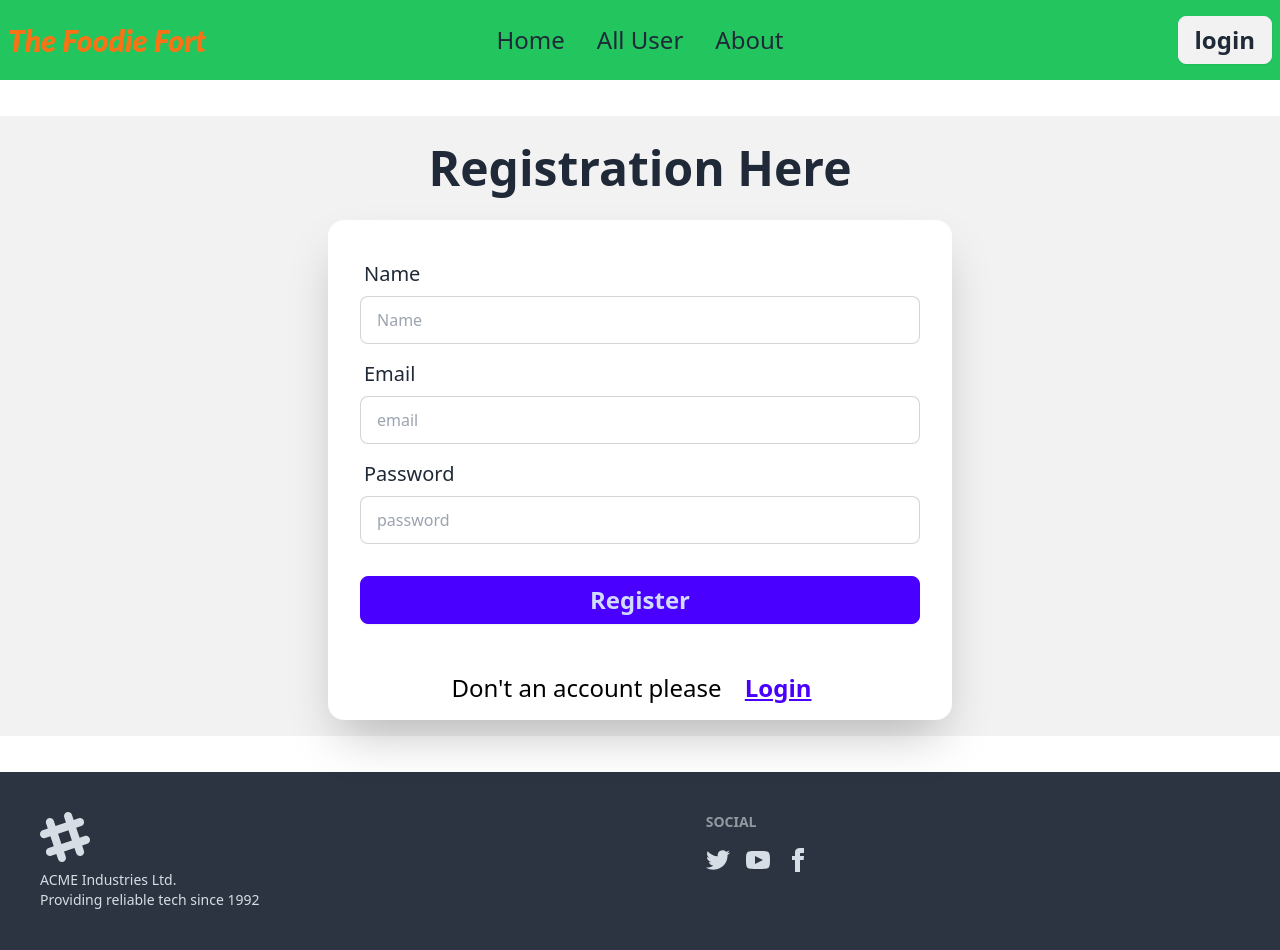
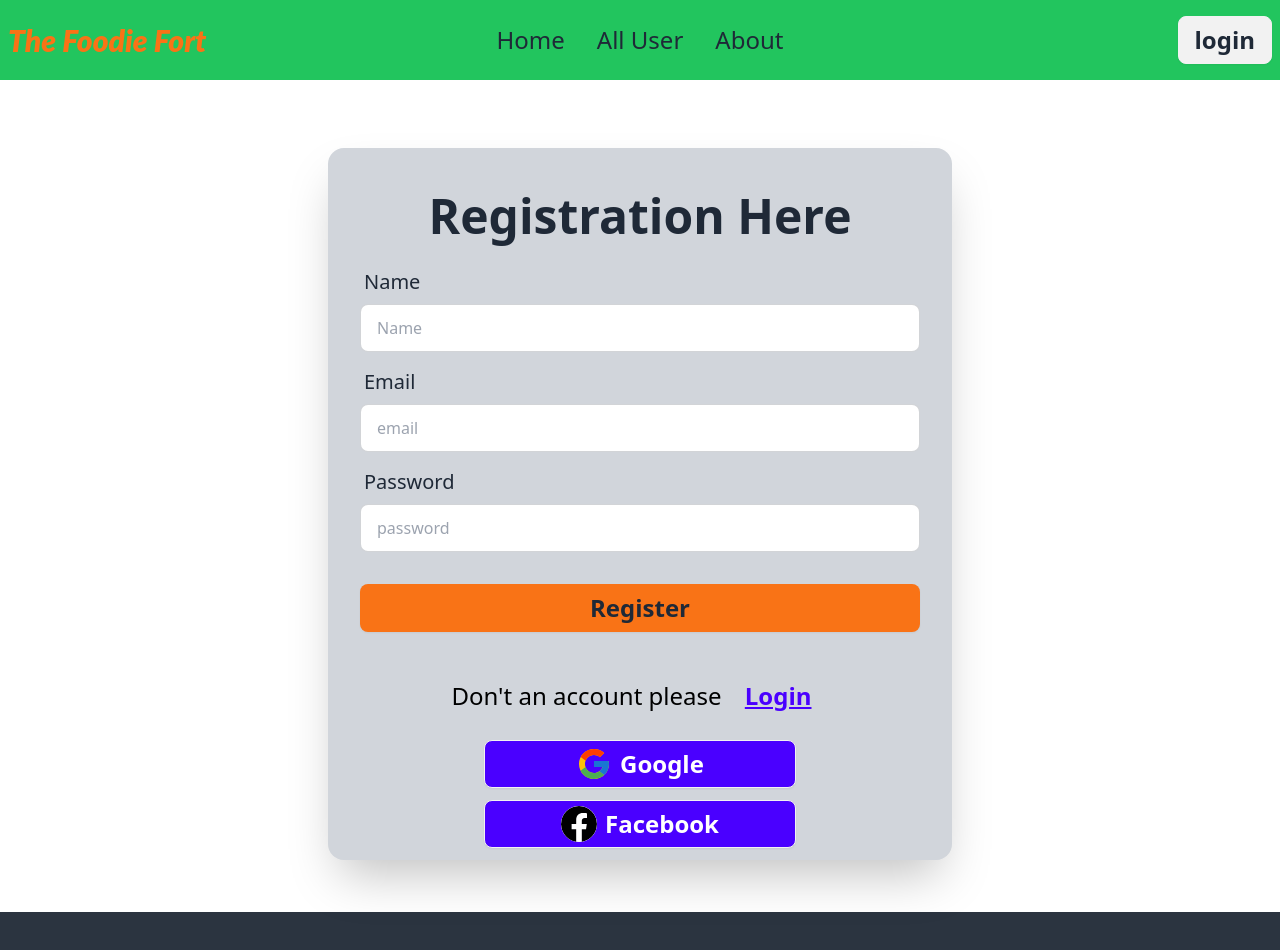
Before and after one commit to AtiqurRahmanAtik/The-Foodie-Fort-Client, a React (Vite) app: page /register in a window 1280 px wide. Shown: the top 950 px of the page. Built offline with nearby package versions, Linux system fonts and the light colour scheme.

Commit message:
google register complete

```diff
--- a/package.json
+++ b/package.json
@@ -15,10 +15,14 @@
     "axios": "^1.7.7",
     "dotenv": "^16.4.5",
     "express": "^4.21.1",
+    "firebase": "^11.0.1",
     "mongodb": "^6.10.0",
     "react": "^18.3.1",
     "react-dom": "^18.3.1",
-    "react-router-dom": "^6.27.0"
+    "react-hook-form": "^7.53.1",
+    "react-icons": "^5.3.0",
+    "react-router-dom": "^6.27.0",
+    "sweetalert2": "^11.14.5"
   },
   "devDependencies": {
     "@eslint/js": "^9.13.0",
--- /dev/null
+++ b/src/Components/AuthContext/AuthContext.jsx
@@ -0,0 +1,36 @@
+import { createUserWithEmailAndPassword, signInWithPopup } from "firebase/auth";
+import { createContext, useState } from "react";
+import { auth } from "../Firebase/Firebase.confi";
+import { GoogleAuthProvider } from "firebase/auth";
+
+   export const  authProvider= createContext(null);
+
+
+   const AuthContext = ({children }) => {
+
+    const GoogleProvider = new GoogleAuthProvider();
+
+    const [user,SetUser] = useState('');
+    // const [loader,setLoader] = useState(false);
+
+    // google Register
+    const googleSingUP = () =>{
+
+        return signInWithPopup(auth, GoogleProvider)
+    }
+
+    const authInfo = {
+        user,
+
+        googleSingUP,
+
+    }
+
+    return (
+        <authProvider.Provider value={authInfo}>
+            {children}
+        </authProvider.Provider>
+    );
+};
+
+export default AuthContext;
--- /dev/null
+++ b/src/Components/Firebase/Firebase.confi.js
@@ -0,0 +1,20 @@
+// Import the functions you need from the SDKs you need
+import { initializeApp } from "firebase/app";
+import { getAuth } from "firebase/auth";
+// TODO: Add SDKs for Firebase products that you want to use
+// https://firebase.google.com/docs/web/setup#available-libraries
+
+// Your web app's Firebase configuration
+const firebaseConfig = {
+  apiKey:import.meta.env.VITE_apiKey,
+  authDomain:import.meta.env.VITE_authDomain,
+  projectId: import.meta.env.VITE_projectId,
+  storageBucket:import.meta.env.VITE_storageBucket,
+  messagingSenderId: import.meta.env.VITE_messagingSenderId,
+  appId:import.meta.env.VITE_appId
+};
+
+// Initialize Firebase
+const app = initializeApp(firebaseConfig);
+// Initialize Firebase Authentication and get a reference to the service
+export const auth = getAuth(app);
--- a/src/Components/Pages/RegisterPage/RegisterPage.jsx
+++ b/src/Components/Pages/RegisterPage/RegisterPage.jsx
@@ -1,8 +1,17 @@
 import axios from "axios";
-import { Link } from "react-router-dom";
+import { useContext } from "react";
+import { BsFacebook } from "react-icons/bs";
+import { FcGoogle } from "react-icons/fc";
+import { Link, useNavigate } from "react-router-dom";
+import { authProvider } from "../../AuthContext/AuthContext";
+import Swal from "sweetalert2";
 
 const RegisterPage = () => {
 
+    const { googleSingUP} = useContext(authProvider);
+    const navigate = useNavigate();
+
+  // normal registration with register form
     const handleRegister = (e) =>{
         e.preventDefault();
         const form = e.target;
@@ -34,20 +43,48 @@ const RegisterPage = () => {
     }
 
 
+    // google SingUp
+
+    const handleGoogle = () =>{
+      console.log('google hit');
+      googleSingUP()
+      .then(res=>{
+        console.log(res.user);
+
+        if(res.user){
+          Swal.fire({
+            position: "top-end",
+            icon: "success",
+            title: "Your work has been saved",
+            showConfirmButton: false,
+            timer: 1500
+          });
+        }
+        // navigate
+        navigate('/');
+
+      })
+      .catch(err=>{
+        console.log(err);
+      })
+
+    }
+
+
     return (
-          <div className="hero bg-base-200 ">
+          <div className="hero  ">
   <div className="hero-content w-full flex-col ">
     <div className="text-center w-1/2 lg:text-left">
-      <h1 className="text-5xl font-bold text-center my-3">Registration Here</h1>
+      {/* <h1 className="text-5xl font-bold text-center my-3">Registration Here</h1> */}
 
     </div>
 
 
     {/* form */}
-    <div className="card bg-base-100  w-1/2 shrink-0 shadow-2xl">
+    <div className="card bg-gray-300  w-1/2 shrink-0 shadow-2xl">
 
       <form onSubmit={handleRegister} className="card-body">
-
+      <h1 className="text-5xl font-bold text-center my-3">Registration Here</h1>
       <div className="form-control">
           <label className="label">
             <span className="label-tex text-xl">Name</span>
@@ -70,7 +107,7 @@ const RegisterPage = () => {
 
         </div>
         <div className="form-control mt-6">
-          <button className="btn btn-primary text-2xl">Register</button>
+          <button className="btn bg-orange-500 hover:bg-primary hover:text-white border-none text-2xl">Register</button>
         </div>
       </form>
 
@@ -80,6 +117,19 @@ const RegisterPage = () => {
 
         </h1>
       </div>
+
+      {/* google button */}
+      <div className="flex space-y-3 flex-col justify-center items-center my-3">
+          <button  onClick={handleGoogle} className="btn w-1/2 text-2xl bg-primary hover:bg-orange-500 text-white hover:text-white">
+          <FcGoogle className="text-4xl"/>
+          Google</button>
+
+
+       {/* facebook login */}
+          <button className="btn w-1/2 text-white  text-2xl bg-primary hover:bg-orange-500  hover:text-white">
+          <BsFacebook  className="text-4xl text-black rounded-full bg-white" > </BsFacebook>
+          Facebook</button>
+      </div>
     </div>
   </div>
 
--- a/src/main.jsx
+++ b/src/main.jsx
@@ -20,6 +20,7 @@ import {
   QueryClientProvider,
 
 } from '@tanstack/react-query';
+import AuthContext from './Components/AuthContext/AuthContext';
 
 const queryClient = new QueryClient()
 
@@ -70,9 +71,11 @@ const router = createBrowserRouter([
 createRoot(document.getElementById('root')).render(
   <StrictMode>
 
+    <AuthContext>
     <QueryClientProvider client={queryClient}>
      <RouterProvider router={router} />
     </QueryClientProvider>
+    </AuthContext>
 
   </StrictMode>,
 )
```
Also changed, not shown: 2 other files (tests, documents, lock files or other folders).
